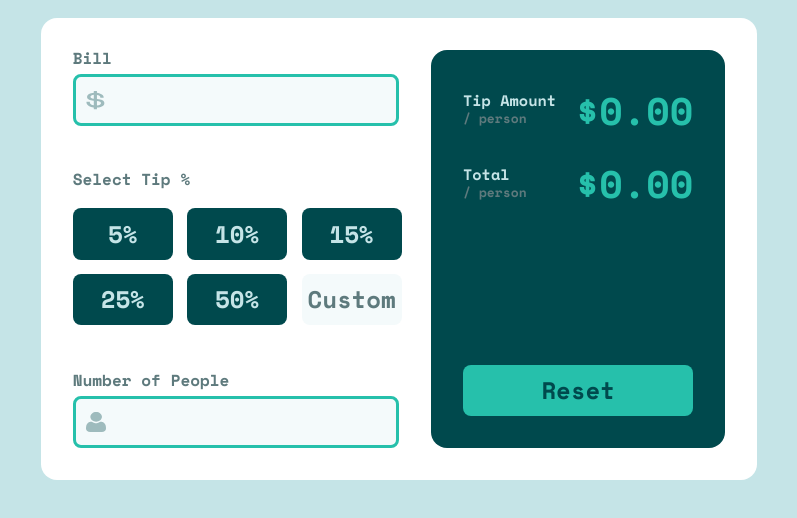
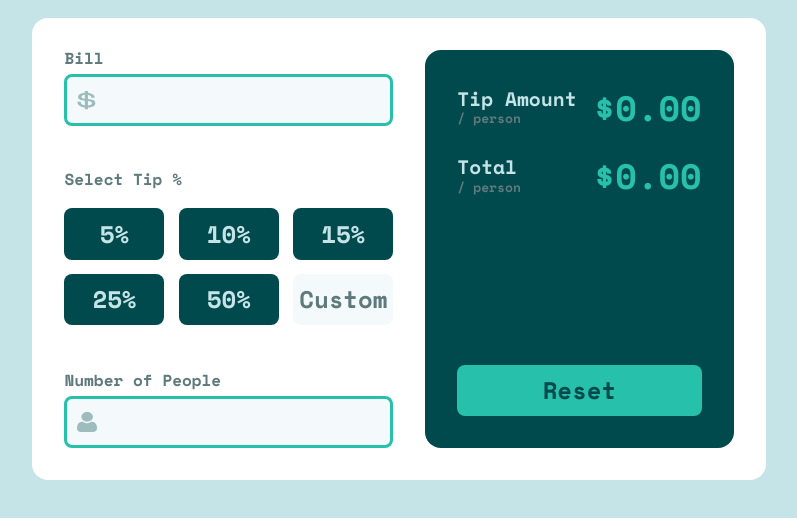
Before and after one commit to Aman11b/Tip-calculator-app, a plain HTML site: page index.html in a window 1280 px wide. Shown: the part 228-746 px from the top of the page, without its empty margins (241-1038 px from the left). Drawn offline with nearby package versions, Linux system fonts and the light colour scheme.

Commit message:
final commit

```diff
--- a/index.html
+++ b/index.html
@@ -62,14 +62,14 @@
           <div class="output_value">
             <div class="tip_amount">
               <div class="tip_amount_heading">
-                <h3>Tip Amount</h3>
+                <h2>Tip Amount</h2>
                 <p>/ person</p>
               </div>
               <output id="tipAmount">$0.00</output>
             </div>
             <div class="total_person">
               <div class="total_person_heading">
-                <h3>Total</h3>
+                <h2>Total</h2>
                 <p>/ person</p>
               </div>
               <output id="total_Per_person">$0.00</output>
--- a/style.css
+++ b/style.css
@@ -268,8 +268,13 @@ button:hover{
   display: flex;
   flex-direction: column;
 
+  /* justify-content:flex-start; */
+  /* align-self: flex-start; */
+
+
   gap: 1rem;
 }
+
 
 .tip_amount_heading,
 .total_person_heading{
@@ -277,6 +282,9 @@ button:hover{
   display: flex;
   flex-direction: column;
   justify-content: center;
+
+
+  /* align-items: center; */
 }
 
 .tip_amount_heading > p,
@@ -285,14 +293,17 @@ button:hover{
 }
 
 output{
-  font-size: 2.4rem;
+  font-size: 2.2rem;
   color: var(--clr-Green-400);
+
+
 }
 
 .tip_amount,
 .total_person{
   display: flex;
   justify-content: space-between;
+
 }
 
 @media screen and (max-width:375px){
```
